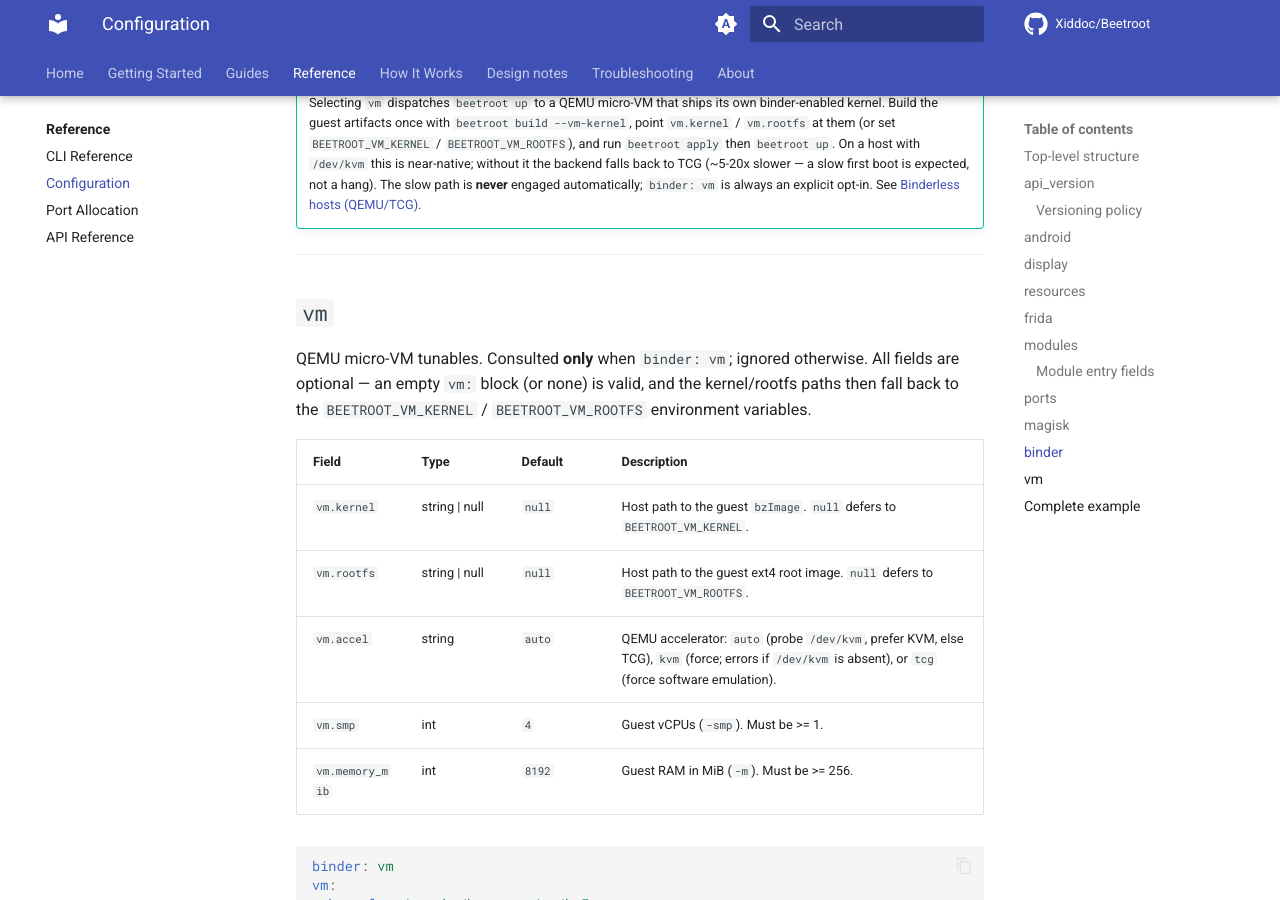
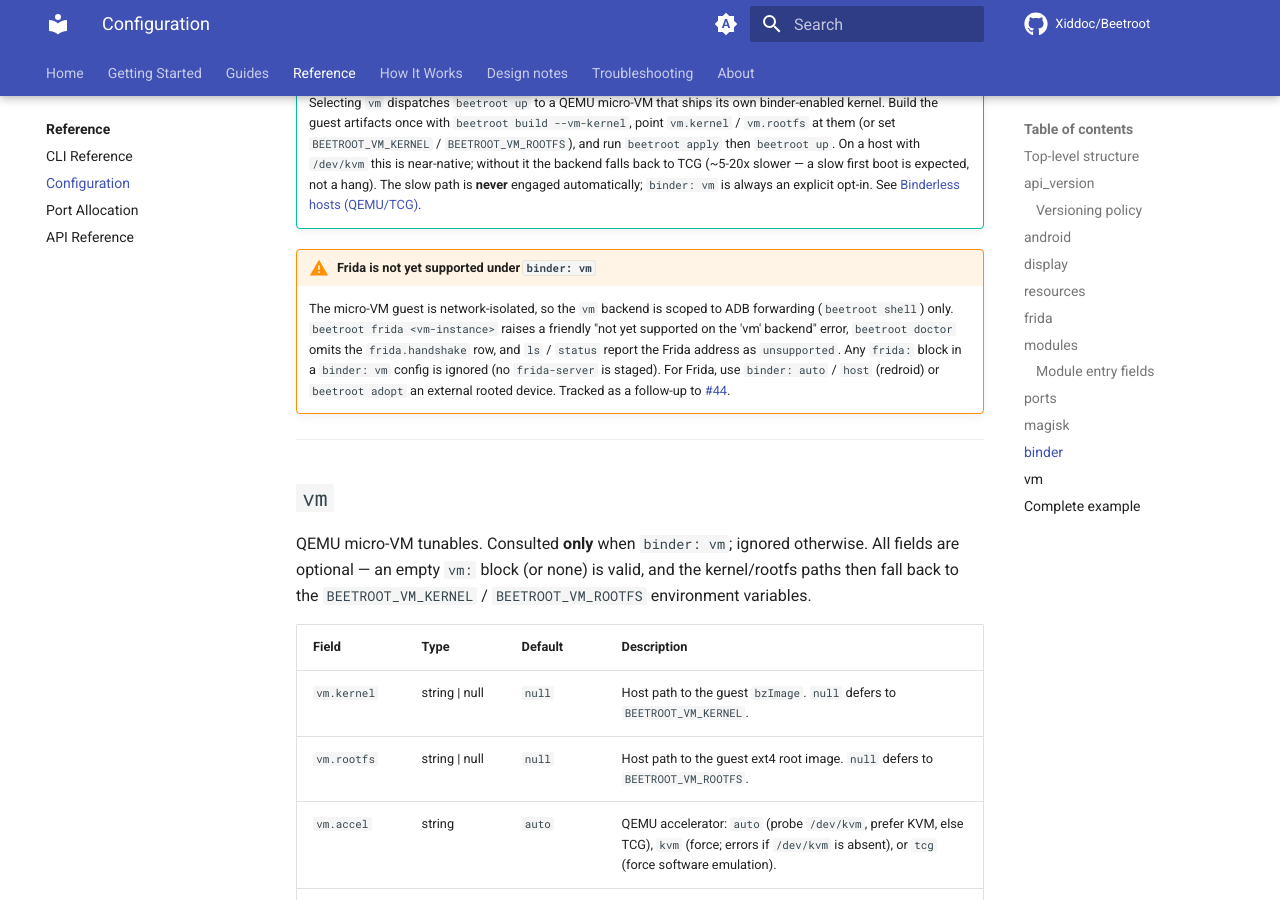
Before and after one commit to Xiddoc/Beetroot, an MkDocs documentation site: the page built from docs/reference/config.md, in a window 1280 px wide and 900 px high, scrolled down 7661 px. Built offline with MkDocs 1.6.1 and Material for MkDocs 9.7.7, drawn with Linux system fonts in a browser that asks for light colours; comment, search, counter and statistics services are not loaded.

Commit message:
docs: note Frida-over-VM is unsupported (issue #44 follow-up)
Add a CHANGELOG known-limitation bullet and a config.md warning callout
describing that the vm backend is scoped to ADB forwarding only and how
the frida verbs/doctor/ls/status behave.

```diff
--- a/docs/reference/config.md
+++ b/docs/reference/config.md
@@ -269,6 +269,9 @@ binder: host
 !!! tip "`binder: vm` boots an emulated micro-VM"
     Selecting `vm` dispatches `beetroot up` to a QEMU micro-VM that ships its own binder-enabled kernel. Build the guest artifacts once with `beetroot build --vm-kernel`, point `vm.kernel` / `vm.rootfs` at them (or set `BEETROOT_VM_KERNEL` / `BEETROOT_VM_ROOTFS`), and run `beetroot apply` then `beetroot up`. On a host with `/dev/kvm` this is near-native; without it the backend falls back to TCG (~5-20x slower — a slow first boot is expected, not a hang). The slow path is **never** engaged automatically; `binder: vm` is always an explicit opt-in. See [Binderless hosts (QEMU/TCG)](../design/binderless-hosts-qemu-tcg.md).
 
+!!! warning "Frida is not yet supported under `binder: vm`"
+    The micro-VM guest is network-isolated, so the `vm` backend is scoped to ADB forwarding (`beetroot shell`) only. `beetroot frida <vm-instance>` raises a friendly "not yet supported on the 'vm' backend" error, `beetroot doctor` omits the `frida.handshake` row, and `ls` / `status` report the Frida address as `unsupported`. Any `frida:` block in a `binder: vm` config is ignored (no `frida-server` is staged). For Frida, use `binder: auto` / `host` (redroid) or `beetroot adopt` an external rooted device. Tracked as a follow-up to [#44](https://github.com/Xiddoc/Beetroot/issues/44).
+
 ---
 
 ## `vm`
```
Also changed, not shown: CHANGELOG.md (+14 -0 lines).
